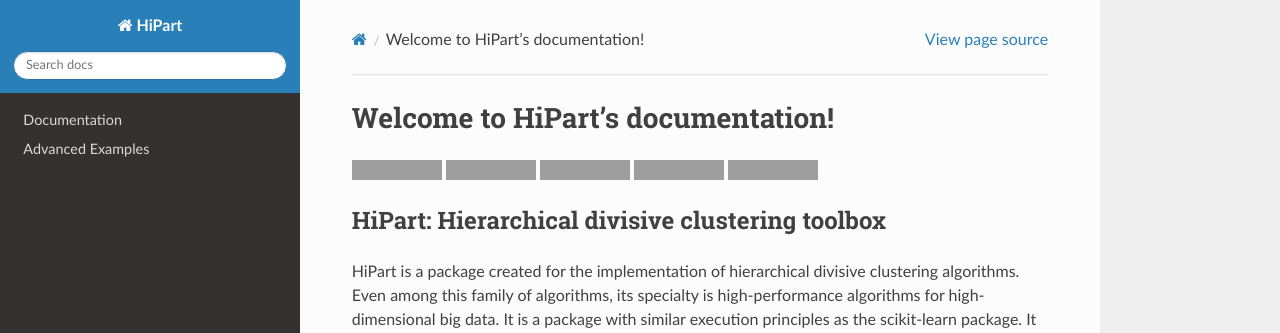
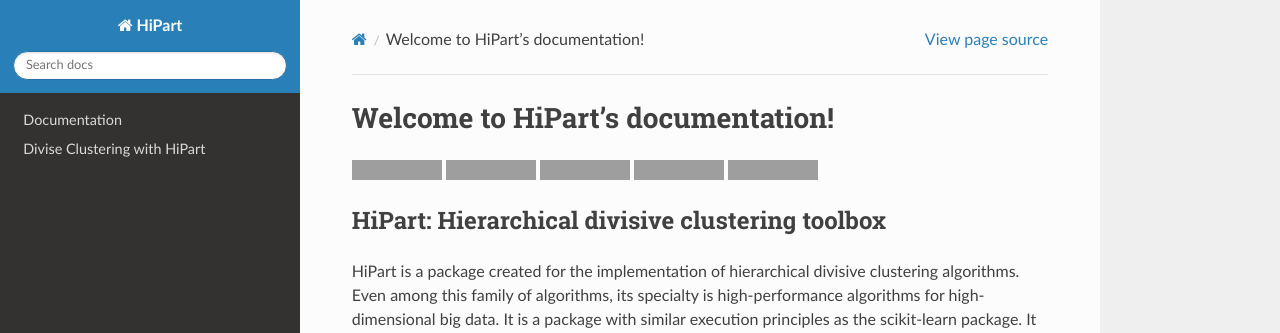
Before and after one commit to panagiotisanagnostou/HiPart, a Sphinx documentation site: the page built from docs/index.rst, in a window 1280 px wide. Shown: the top 333 px of the page. Built offline with Sphinx 7.4.7 and the Read the Docs theme 2.0.0, drawn with Linux system fonts in a browser that asks for light colours; grey boxes are pictures that could not be loaded.

Commit message:
Documentation visual update

```diff
--- a/docs/conf.py
+++ b/docs/conf.py
@@ -13,7 +13,7 @@
 project = 'HiPart'
 copyright = '2022, Panagiotis Anangostou'
 author = 'Panagiotis Anangostou'
-release = '0.2.0'
+release = '0.2.1'
 
 # -- General configuration ---------------------------------------------------
 # https://www.sphinx-doc.org/en/master/usage/configuration.html#general-configuration
--- a/docs/hipart-example1.rst
+++ b/docs/hipart-example1.rst
@@ -6,7 +6,7 @@
 
 .. contents::
    :depth: 3
-..
+
 
 Divisive Clustering and Visualization
 =====================================
--- a/docs/index.rst
+++ b/docs/index.rst
@@ -76,9 +76,10 @@
 
 .. toctree::
    :hidden:
+   :maxdepth: 2
 
    modules
-   examples
+   hipart-example1
 
 * :ref:`genindex`
 * :ref:`modindex`
```
